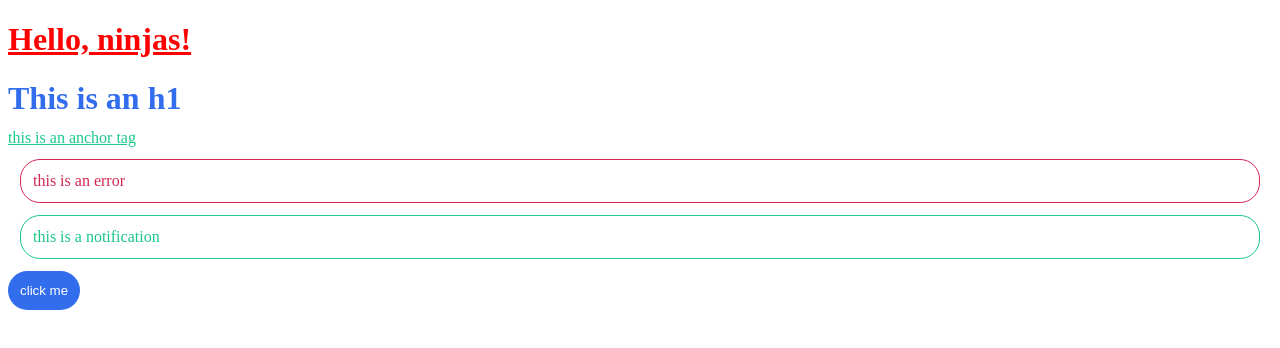
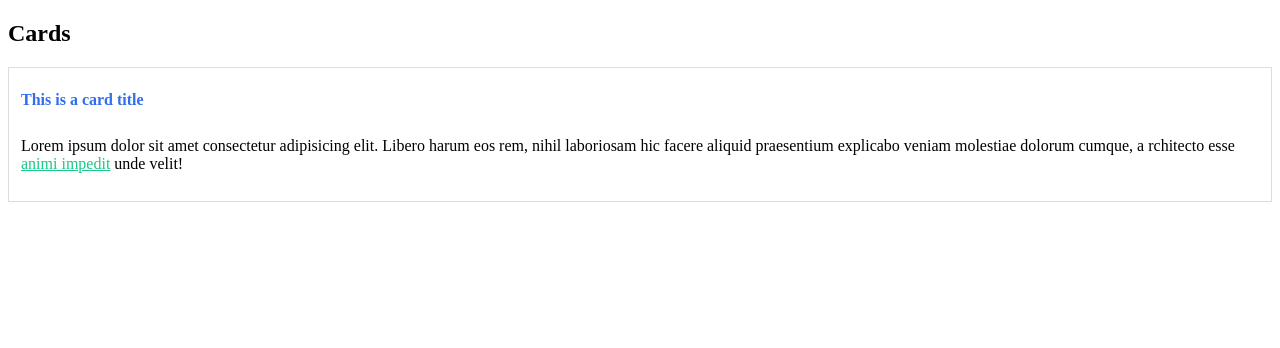
Before and after one commit to Darya-STRONG/SCSS-Tutorial-Complete, a website: page index.html in a window 1280 px wide. Drawn offline with Linux system fonts and the light colour scheme.

Commit message:
created a card and used nested rules

```diff
--- a/index.html
+++ b/index.html
@@ -8,11 +8,18 @@
     <title>ComplEte SASS</title>
 </head>
 <body>
-    <h1> <a href="#"> Hello, ninjas!</a></h1>
-    <h1>This is an h1</h1>
-    <a href="#">this is an anchor tag</a>
-    <p class="error">this is an error</p>
-    <p class="notification">this is a notification </p>
-    <button>click me</button>
+    <!--colors-->
+    <!--font sizes-->
+    <!--buttons-->
+    <!--cards-->
+    <h2>Cards</h2>
+    <div class="card">
+        <h1 class="card-title">This is a card title</h1>
+        <p class="card-body">Lorem ipsum dolor sit amet consectetur adipisicing elit. Libero harum eos rem,
+            nihil laboriosam hic facere aliquid praesentium explicabo veniam molestiae dolorum cumque, a
+            rchitecto esse <a href="#">animi impedit</a> unde velit!</p>
+    </div>
+    <!--grid system-->
+    <!--utilities-->
 </body>
 </html>
--- a/shinobi/_variables.scss
+++ b/shinobi/_variables.scss
@@ -11,3 +11,9 @@ $base-margin:0.75rem;
 //borders
 $base-border-thickness:1px;
 $base-border-radius:20px;
+
+//box-shadow
+$base-box-shadow: 1px 3px 5px rgha(0,0,0,0.1);
+
+//font sizes
+$base-font-size:1rem;
--- /dev/null
+++ b/shinobi/components/_card.scss
@@ -0,0 +1,20 @@
+.card {
+  display: block;
+  padding: $base-padding;
+  border: $base-border-thickness solid #ddd;
+  box-shadow: $base-box-shadow;
+
+  .card-title {
+    font-size: $base-font-size;
+    padding-bottom: $base-padding;
+    font-weight: bold;
+  }
+  .card-body {
+    font-size: $base-font-size;
+
+    a{
+      text-decoration: underline;
+    }
+  }
+
+}
--- a/shinobi/index.scss
+++ b/shinobi/index.scss
@@ -7,5 +7,6 @@
 //colors
 
 //components (button, card, navbar)
+@import 'components/card'
 
 // utilities (margin, padding, opacity)
```
Also changed, not shown: README.md, css/index.css.
